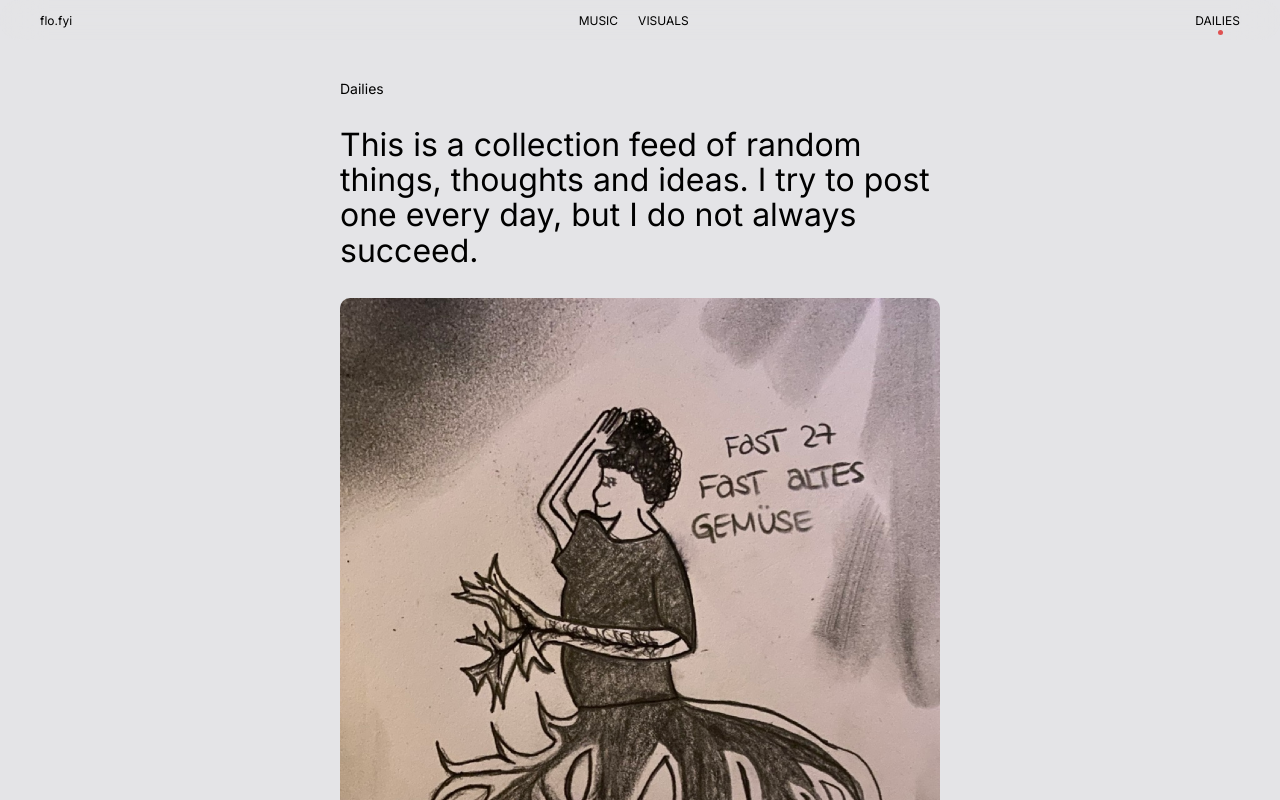
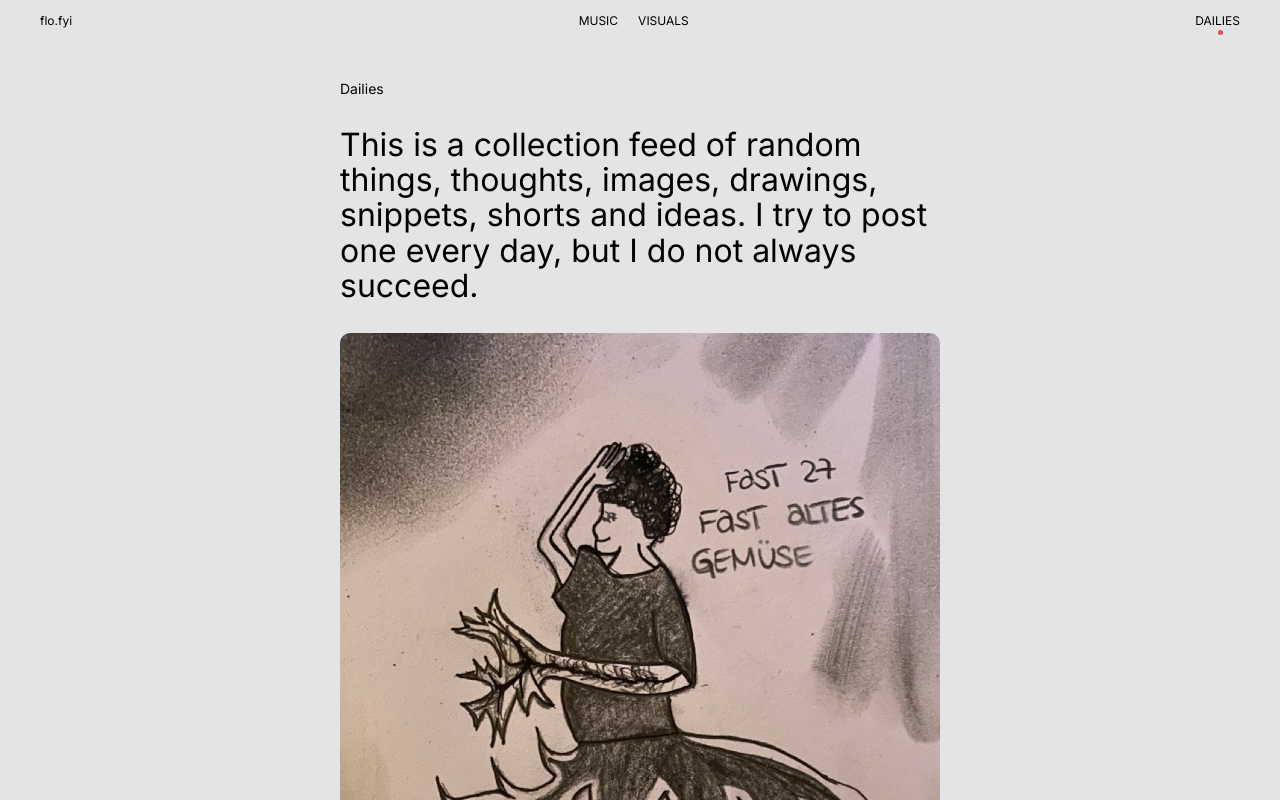
Before and after one commit to wnklrspace/flos-web, a Next.js app: page /dailies in a window 1280 px wide. Shown: the top 800 px of the page. Built offline with nearby package versions, Linux system fonts and the light colour scheme.

Commit message:
update text

```diff
--- a/src/components/Feed/index.tsx
+++ b/src/components/Feed/index.tsx
@@ -20,8 +20,9 @@ const Feed: FC<Props> = ({ dailies }) => {
 				type='p'
 				size='xl'
 				lineHeight={1.1}>
-				This is a collection feed of random things, thoughts and ideas. I try to
-				post one every day, but I do not always succeed.
+				This is a collection feed of random things, thoughts, images, drawings,
+				snippets, shorts and ideas. I try to post one every day, but I do not
+				always succeed.
 			</Text>
 			{dailies.map((daily, index) => {
 				switch (daily.type) {
```
